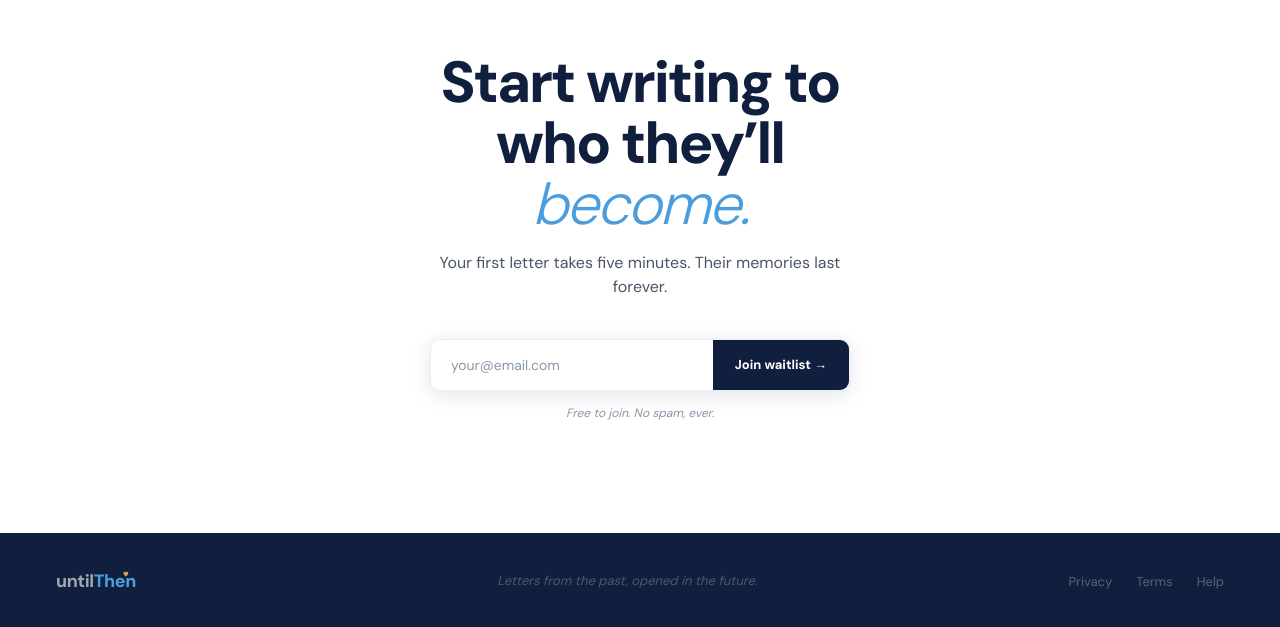
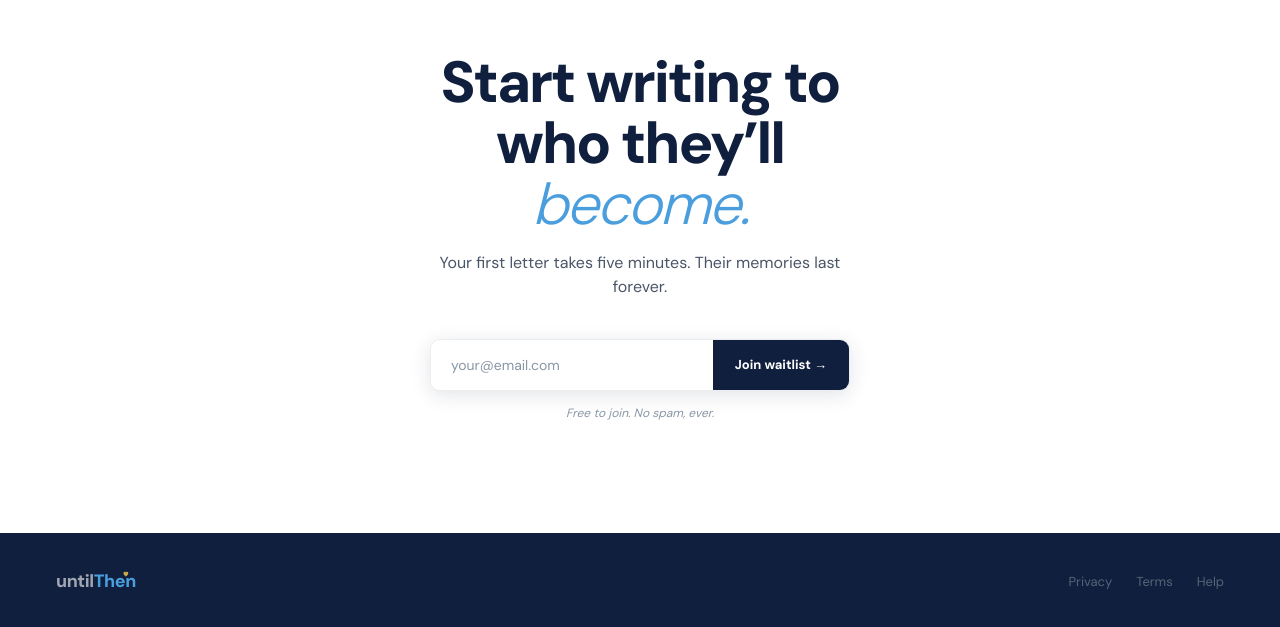
Before and after one commit to hteaopco/UntilThen, a Next.js app: page / in a window 1280 px wide. Shown: the part 3484-4111 px from the top of the page. Built offline with nearby package versions, Linux system fonts and the light colour scheme.

Commit message:
Remove "Letters from the past…" tagline from the footer
https://claude.ai/code/session_01Rk4ag9gkQtKsqqzHLnoFYT

```diff
--- a/src/components/landing/Footer.tsx
+++ b/src/components/landing/Footer.tsx
@@ -5,9 +5,6 @@ export function Footer() {
     <footer className="bg-navy text-white">
       <div className="px-6 lg:px-14 py-8 lg:py-9 flex flex-col lg:flex-row items-center justify-between gap-5 text-center lg:text-left">
         <LogoSvg variant="footer" width={130} height={23} />
-        <p className="text-[13px] italic opacity-25">
-          Letters from the past, opened in the future.
-        </p>
         <ul className="flex gap-6 list-none">
           <li>
             <a
```
